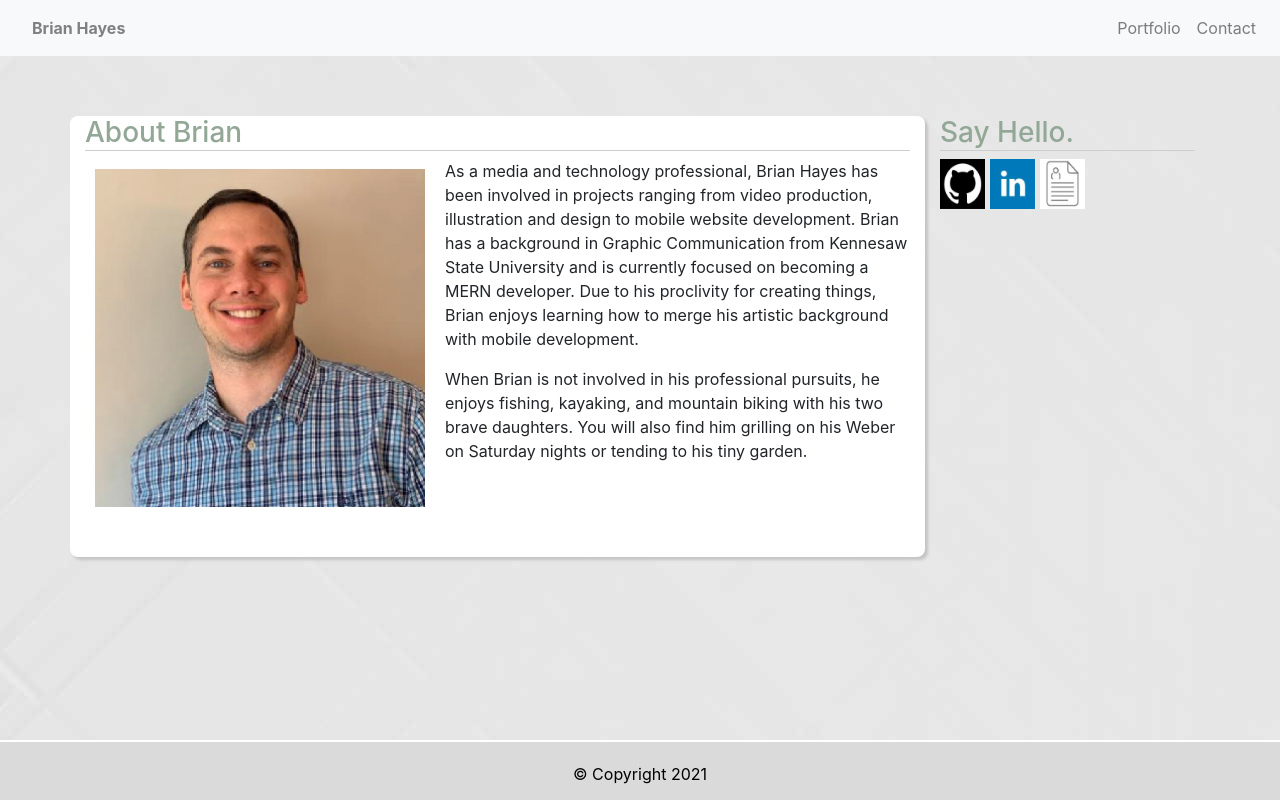
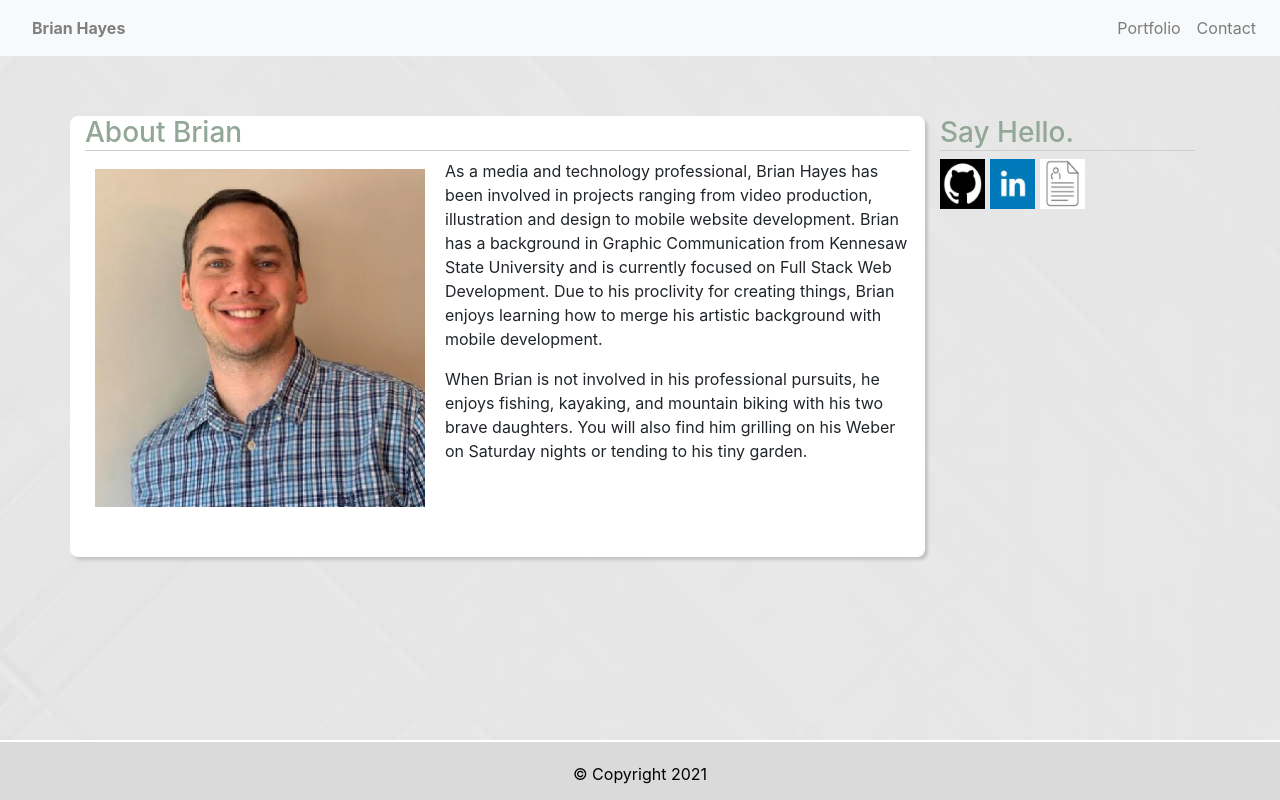
Before and after one commit to bhayes11/react-portfolio, a React (Create React App) app: page / in a window 1280 px wide. Built offline with nearby package versions, Linux system fonts and the light colour scheme.

Commit message:
edited bio

```diff
--- a/src/containers/Home/Home.jsx
+++ b/src/containers/Home/Home.jsx
@@ -25,7 +25,7 @@ const Home = () => {
                                 involved in projects ranging from video production, illustration
                                 and design to mobile website development. Brian has a background
                                 in Graphic Communication from Kennesaw State University and is
-                                currently focused on becoming a MERN developer. Due to his
+                                currently focused on Full Stack Web Development. Due to his
                                 proclivity for creating things, Brian enjoys learning how to
                                 merge his artistic background with mobile development.
                                 </p>
```
